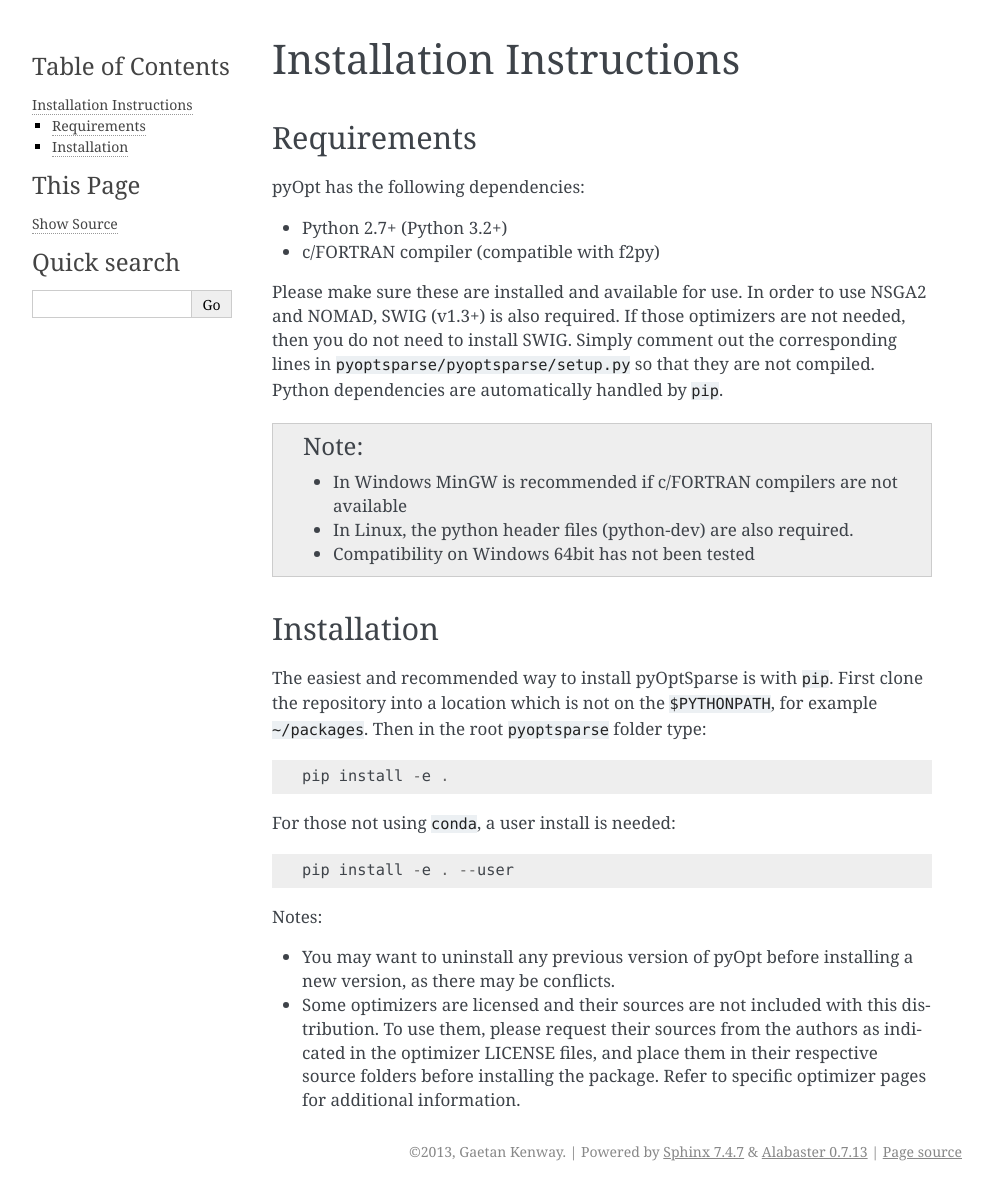
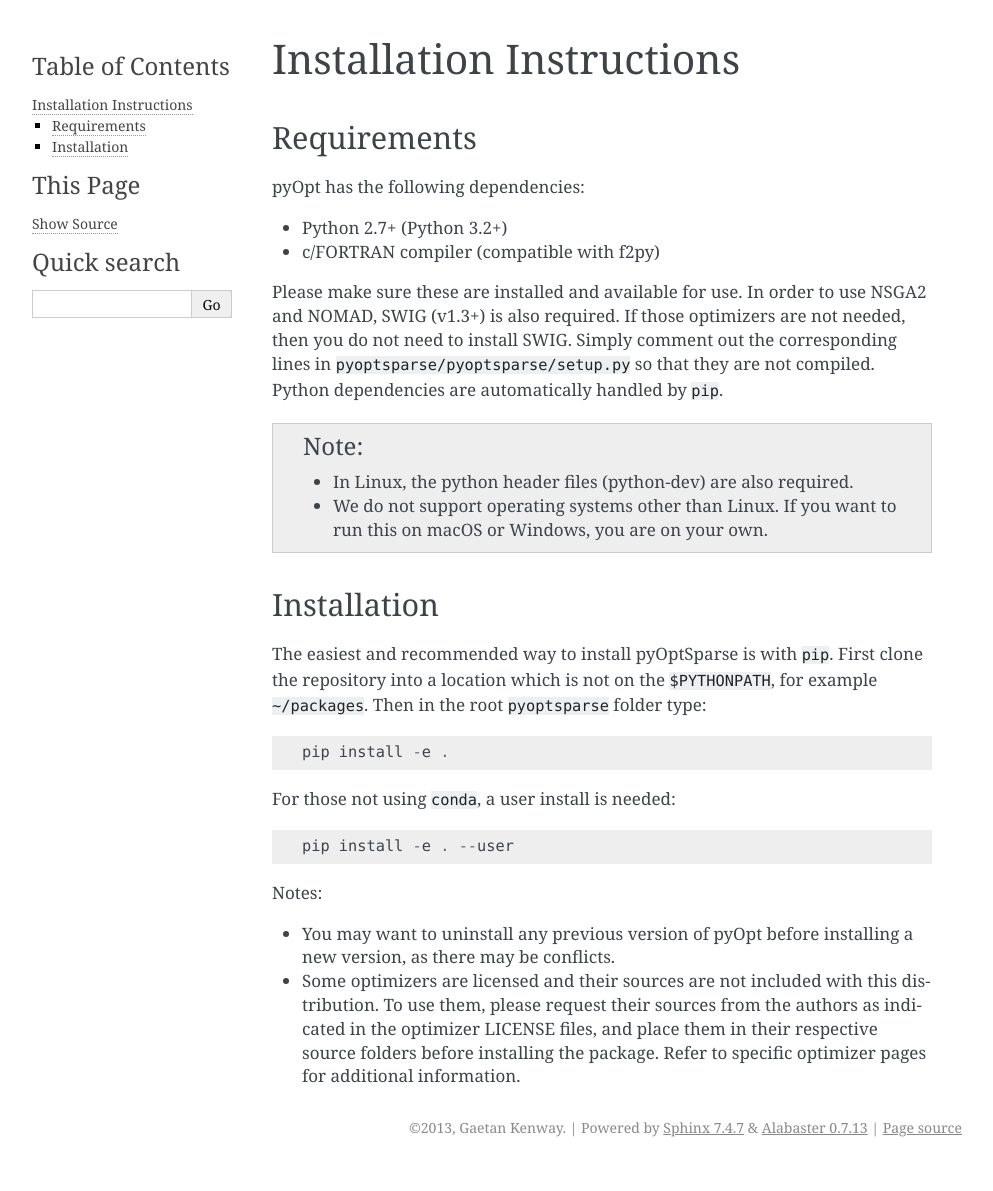
Before and after one commit to mdolab/pyoptsparse, a Sphinx documentation site: the page built from doc/install.rst, in a window 1280 px wide. Shown: the whole page, without its empty margins (148-1141 px from the left). Built offline with Sphinx 7.4.7, drawn with Linux system fonts in a browser that asks for light colours; after the commit the page ends 1167 px from its top, so only the background shows below that.

Commit message:
added note on OS support

```diff
--- a/doc/install.rst
+++ b/doc/install.rst
@@ -17,9 +17,9 @@ Simply comment out the corresponding lines in ``pyoptsparse/pyoptsparse/setup.py
 Python dependencies are automatically handled by ``pip``.
 
 .. note::
-  * In Windows MinGW is recommended if c/FORTRAN compilers are not available
   * In Linux, the python header files (python-dev) are also required.
-  * Compatibility on Windows 64bit has not been tested
+  * We do not support operating systems other than Linux.
+    If you want to run this on macOS or Windows, you are on your own.
 
 Installation
 ------------
```
